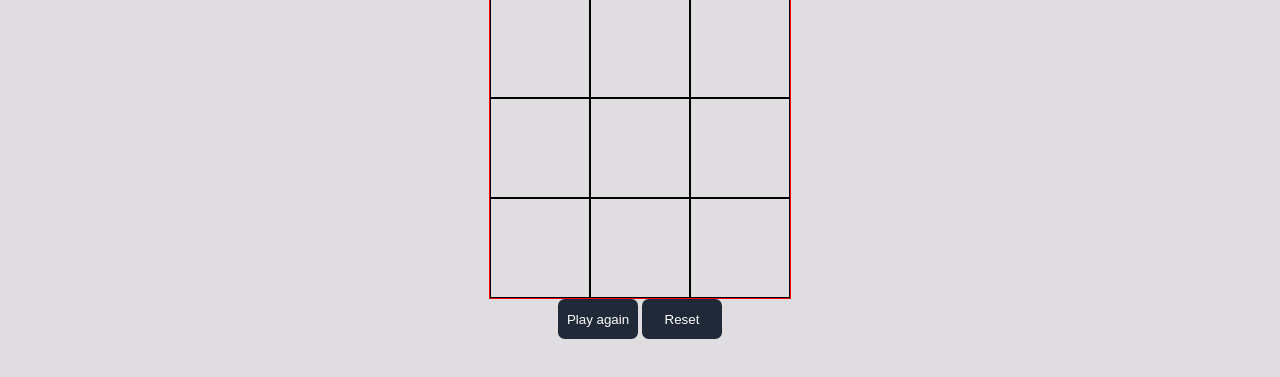
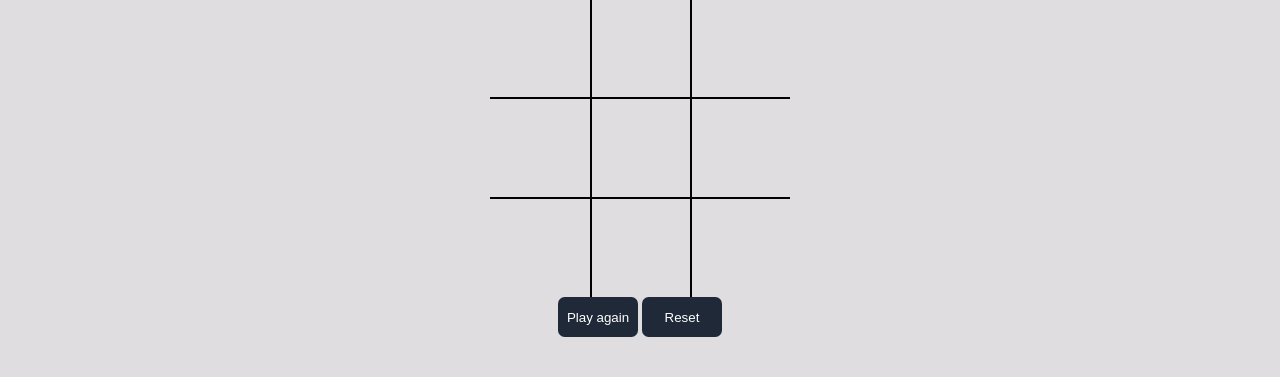
Before and after one commit to Kgodisho-Mononyane/tic-tac-toe-project, a plain HTML site: page index.html in a window 1280 px wide. Shown: the part 269-646 px from the top of the page. Drawn offline with Linux system fonts and the light colour scheme.

Commit message:
add basic styling to gameboard elements

```diff
--- a/style.css
+++ b/style.css
@@ -124,7 +124,7 @@ input:focus {
 }
 
 #gameboard-container {
-    border: 1px solid red;
+    /* border: 1px solid red; */
     height: 300px;
     width: 300px;
     display: grid;
@@ -132,9 +132,17 @@ input:focus {
     grid-template-rows: repeat(3, 1fr);
 }
 
-.boardDiv {
-    border: 1px solid black;
+#div4,#div5,#div6,#div7,#div8,#div9{
+    border-top: 2px solid black;
 }
+
+
+
+#div2,#div3,#div5,#div6,#div8,#div9{
+    border-left: 2px solid black;
+}
+
+
 
 #player-container {
     display: flex;
```
